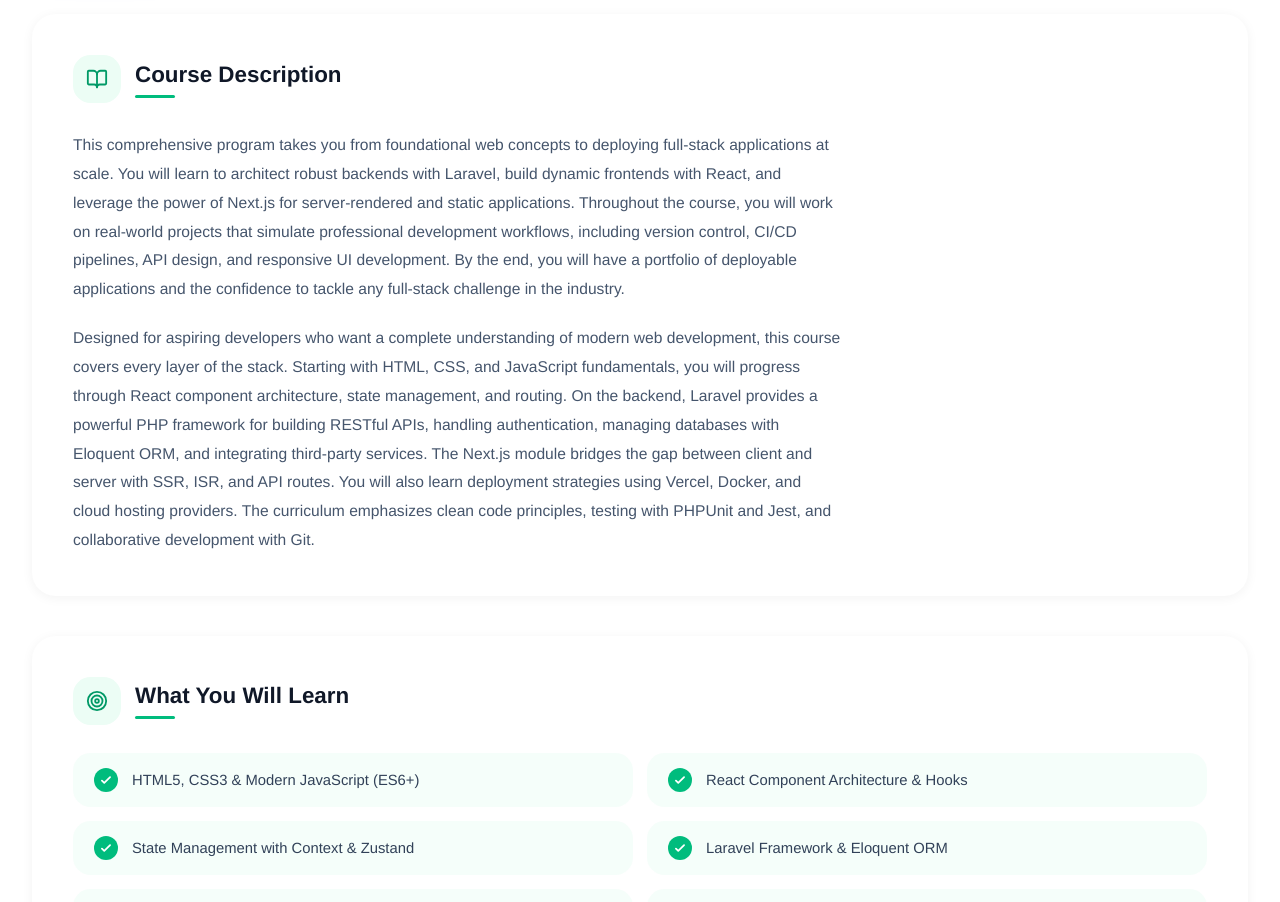
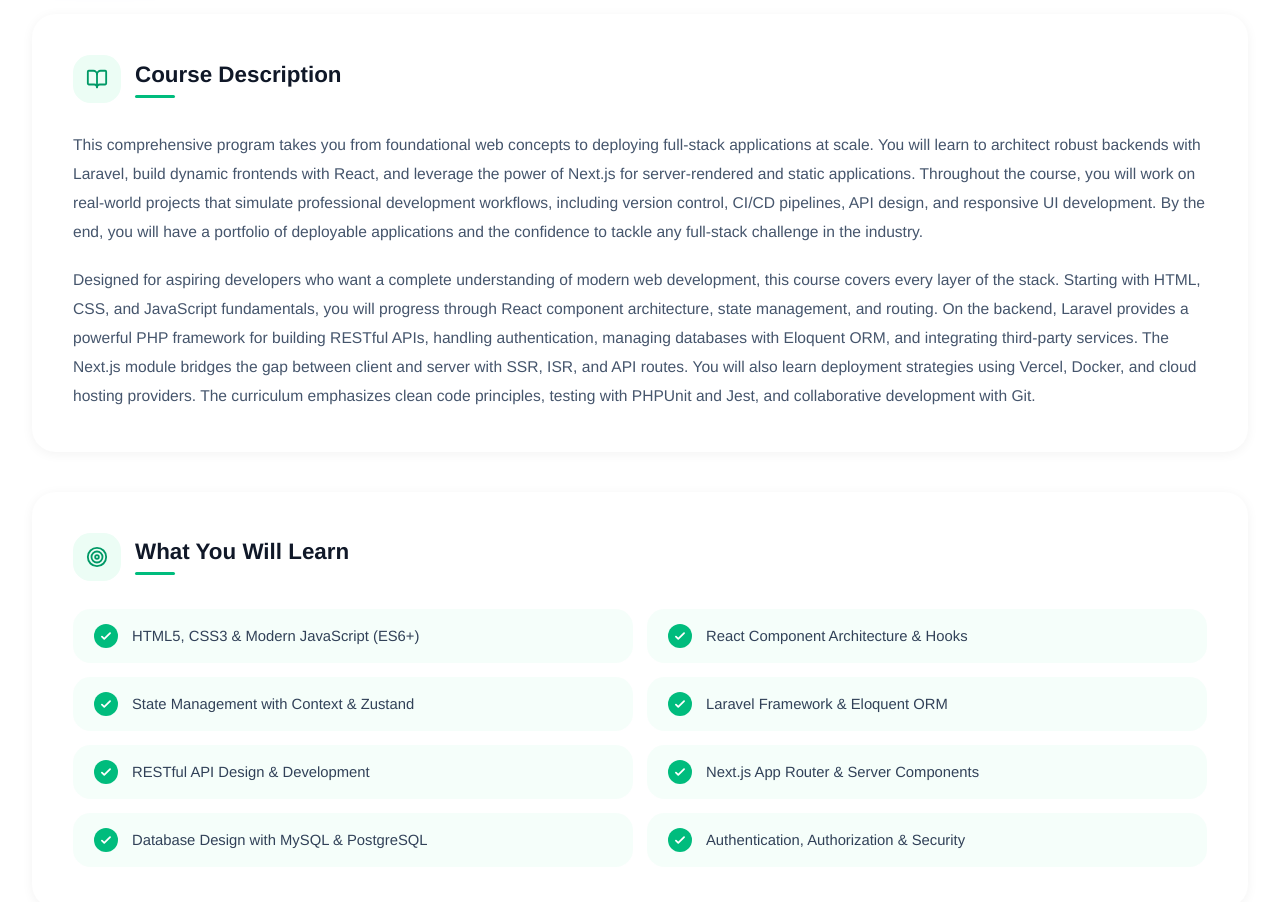
Before and after one commit to singhyogeshwar5608/larawans-new, a Next.js app: page /courses/full-stack-web-development in a window 1280 px wide. Shown: the part 1100-2002 px from the top of the page. Built offline with nearby package versions, Linux system fonts and the light colour scheme.

Commit message:
f61707b8-ff28-49d9-bf8e-151f81410470

```diff
--- a/src/app/courses/[slug]/CourseDetailClient.tsx
+++ b/src/app/courses/[slug]/CourseDetailClient.tsx
@@ -484,7 +484,7 @@ export default function CourseDetailClient({ course }: { course: CourseItem }) {
                   </div>
                 </div>
                 {/* Description Body */}
-                <div className="max-w-3xl space-y-5 leading-[1.85] text-[0.975rem] text-slate-600">
+                <div className="space-y-5 leading-[1.85] text-[0.975rem] text-slate-600">
                   <p>{course.longDescription}</p>
                   <p>{course.aboutText}</p>
                 </div>
```
